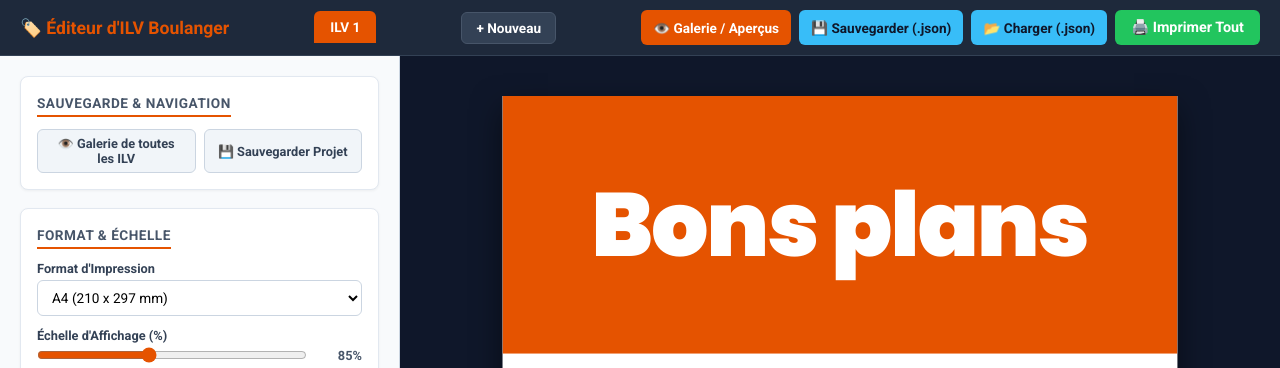
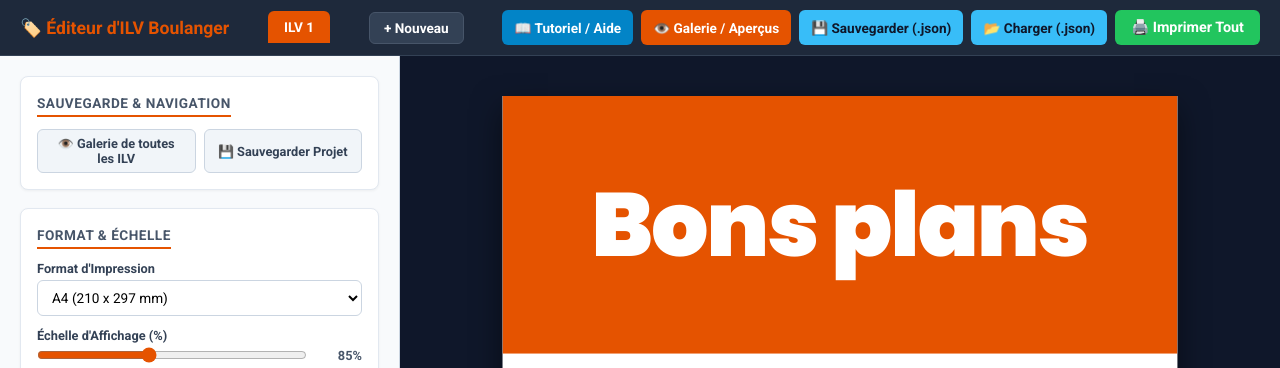
Before and after one commit to Musti75/boulanger-app, a plain HTML site: page ilv.html in a window 1280 px wide. Shown: the top 368 px of the page. Drawn offline with Linux system fonts and the light colour scheme.

Commit message:
Update ilv.html

```diff
--- a/ilv.html
+++ b/ilv.html
@@ -138,6 +138,16 @@
       color: white;
     }
 
+    .btn-tuto {
+      background: #0284c7;
+      color: white;
+    }
+
+    .btn-tuto:hover {
+      background: #0369a1;
+      color: white;
+    }
+
     .btn-print {
       background: #22c55e;
       color: white;
@@ -704,6 +714,9 @@
     <button class="btn-add-tab" id="add-tab-btn" type="button" title="Ajouter une nouvelle affiche">+ Nouveau</button>
 
     <div class="header-actions">
+      <button class="btn-action-head btn-tuto" type="button" onclick="openTuto()">
+        📖 Tutoriel / Aide
+      </button>
       <button class="btn-action-head btn-gallery" type="button" onclick="openGallery()">
         👁️ Galerie / Aperçus
       </button>
@@ -1102,6 +1115,11 @@
     function openGallery() {
       saveToLocalStorage();
       window.location.href = 'test1.html';
+    }
+
+    function openTuto() {
+      saveToLocalStorage();
+      window.location.href = 'tuto_visuel.html';
     }
 
     function renderTabs() {
```
